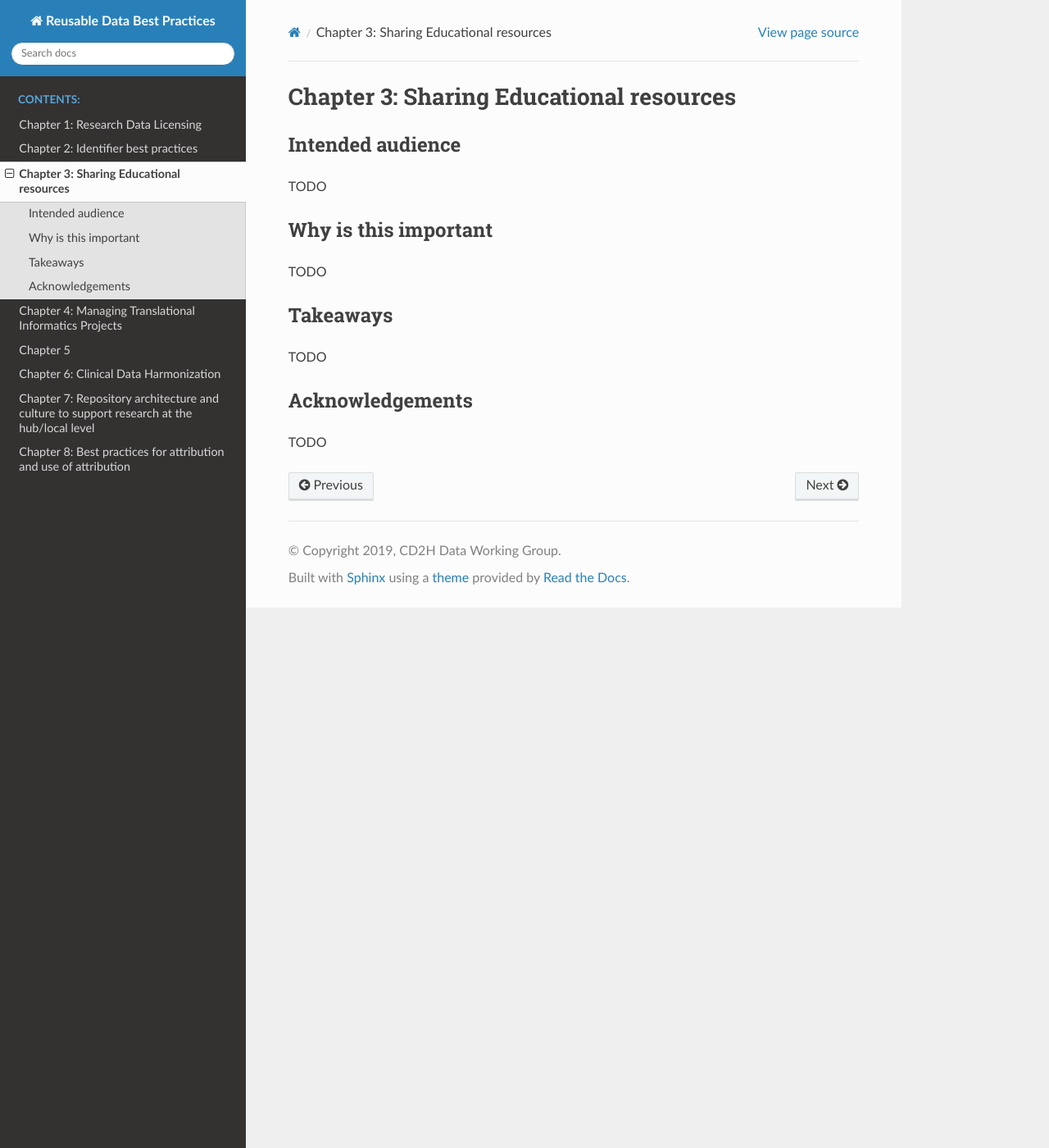
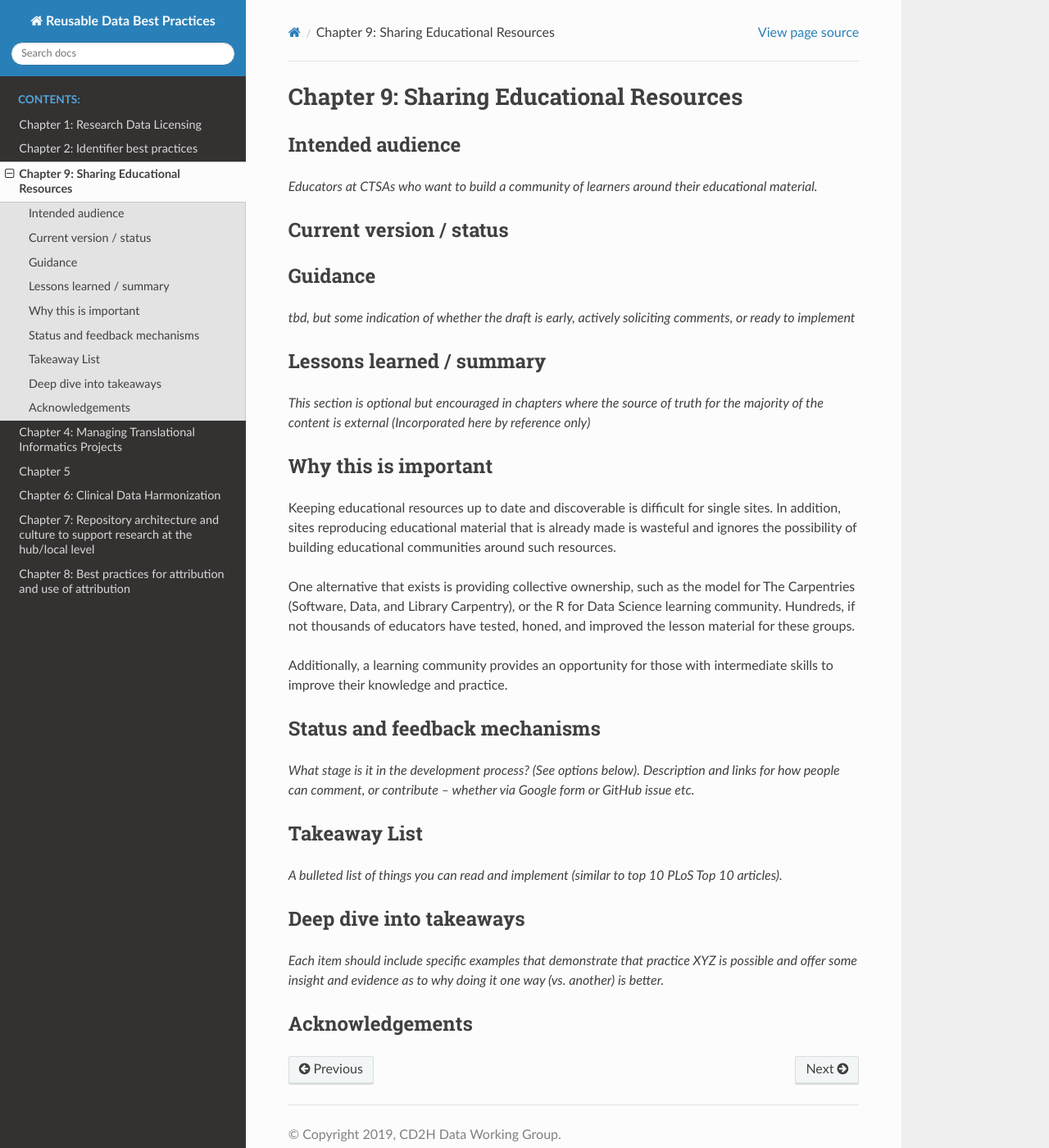
Before and after one commit to data2health/informatics-playbook, a Sphinx documentation site: the page built from docs/chapters/chapter_3.md, in a window 1280 px wide and 1400 px high. Shown: the whole window at 82% size. Built offline with Sphinx 7.4.7 and the Read the Docs theme 2.0.0, drawn with Linux system fonts in a browser that asks for light colours.

Commit message:
Update chapter_3.md

```diff
--- a/docs/chapters/chapter_3.md
+++ b/docs/chapters/chapter_3.md
@@ -1,13 +1,39 @@
-# Chapter 3: Sharing Educational resources
+# Chapter 9: Sharing Educational Resources
 
 ## Intended audience
-TODO
 
-## Why is this important
-TODO
+*Educators at CTSAs who want to build a community of learners around their educational material.*
 
-## Takeaways
-TODO
+## Current version / status
+
+
+
+## Guidance
+
+*tbd, but some indication of whether the draft is early, actively soliciting comments, or ready to implement*
+
+## Lessons learned / summary
+
+*This section is optional but encouraged in chapters where the source of truth for the majority of the content is external (Incorporated here by reference only)*
+
+## Why this is important
+
+Keeping educational resources up to date and discoverable is difficult for single sites. In addition, sites reproducing educational material that is already made is wasteful and ignores the possibility of building educational communities around such resources.
+
+One alternative that exists is providing collective ownership, such as the model for The Carpentries (Software, Data, and Library Carpentry), or the R for Data Science learning community. Hundreds, if not thousands of educators have tested, honed, and improved the lesson material for these groups.
+
+Additionally, a learning community provides an opportunity for those with intermediate skills to improve their knowledge and practice.
+
+## Status and feedback mechanisms
+
+*What stage is it in the development process? (See options below). Description and links for how people can comment, or contribute -- whether via Google form or GitHub issue etc.*
+
+## Takeaway List
+
+*A bulleted list of things you can read and implement (similar to top 10 PLoS Top 10 articles).*
+
+## Deep dive into takeaways
+
+*Each item should include specific examples that demonstrate that practice XYZ is possible and offer some insight and evidence as to why doing it one way (vs. another) is better.*
 
 ## Acknowledgements
-TODO
```
